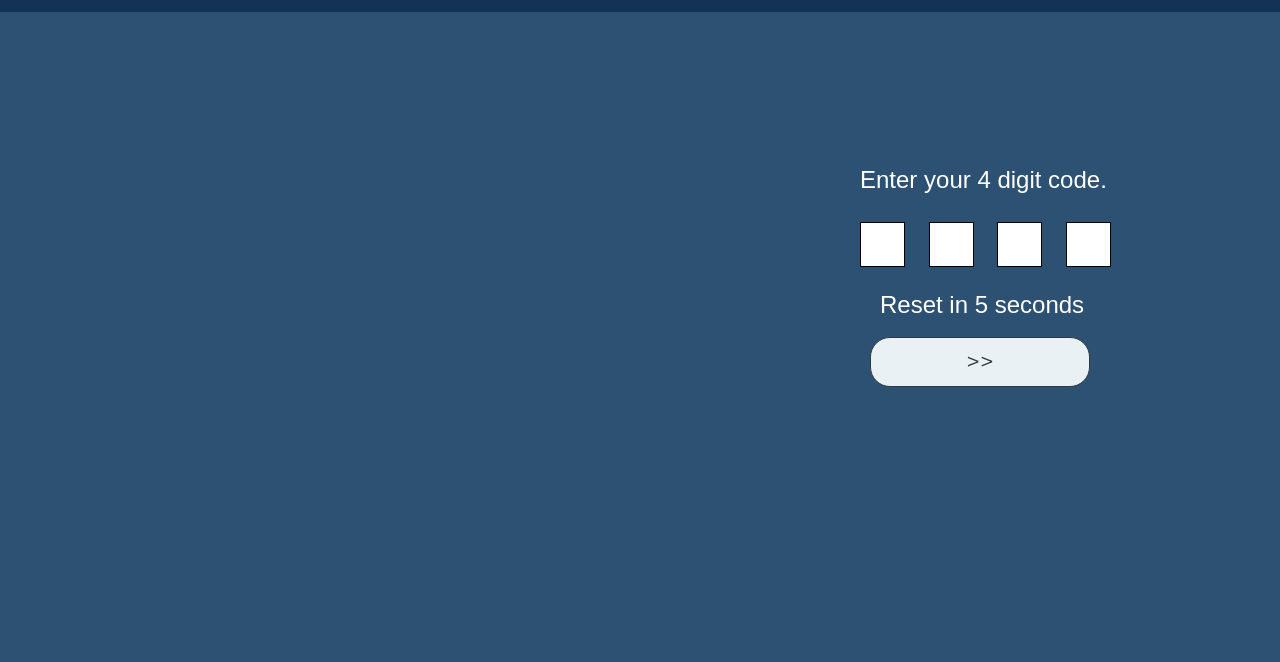
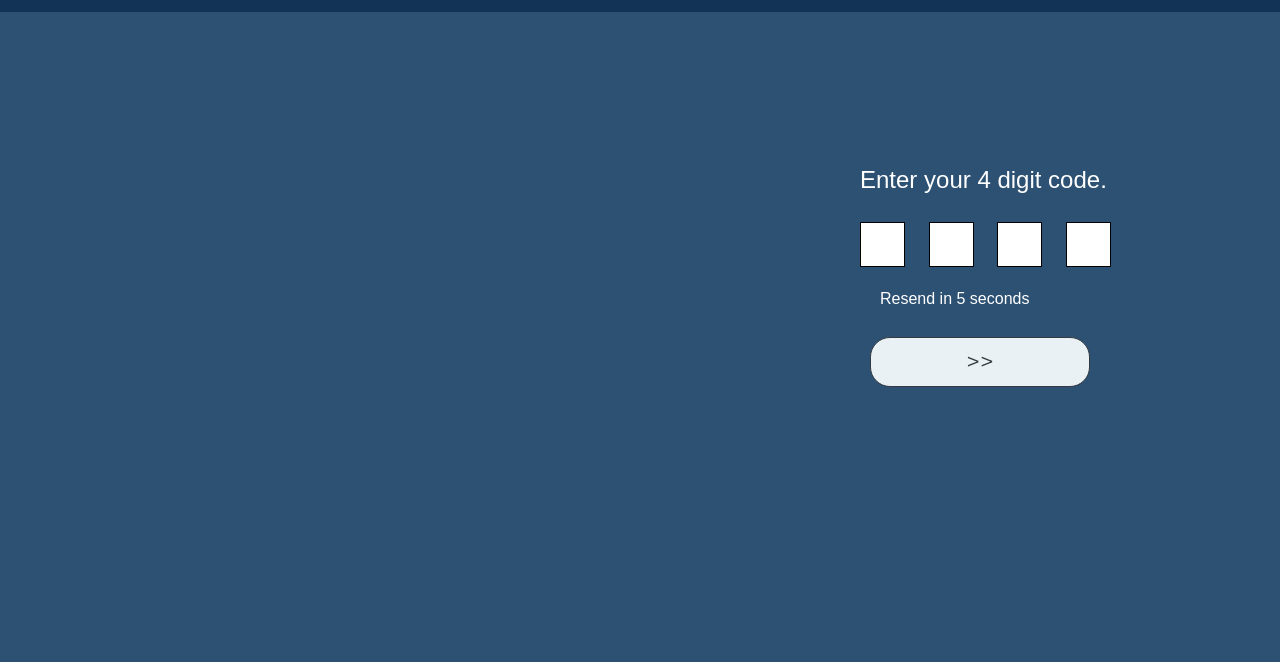
Before and after one commit to zarifshawon/Casualty, a plain HTML site: page otpgenerator.html in a window 1280 px wide. Shown: the part 138-800 px from the top of the page. Drawn offline with nearby package versions, Linux system fonts and the light colour scheme; files whose address does not match are found by name.

Commit message:
otp updated

```diff
--- a/css/style.css
+++ b/css/style.css
@@ -297,7 +297,7 @@ a:hover, .user_title {
   left: 880px;
   top: 425px;
   font-family: sans-serif;
-  font-size: 1.5rem;
+  font-size: 1rem;
   color: #FFFFFF;
 }
 
--- a/otpgenerator.html
+++ b/otpgenerator.html
@@ -72,7 +72,7 @@
 
     </div>
     <div>
-      <p class="otp_reset">Reset in 5 seconds</p>
+      <a href="#" class="otp_reset">Resend in 5 seconds</a>
     </div>
 
     <button type="button" class="btn btn-outline-dark  otp_btn">>></button>
```
